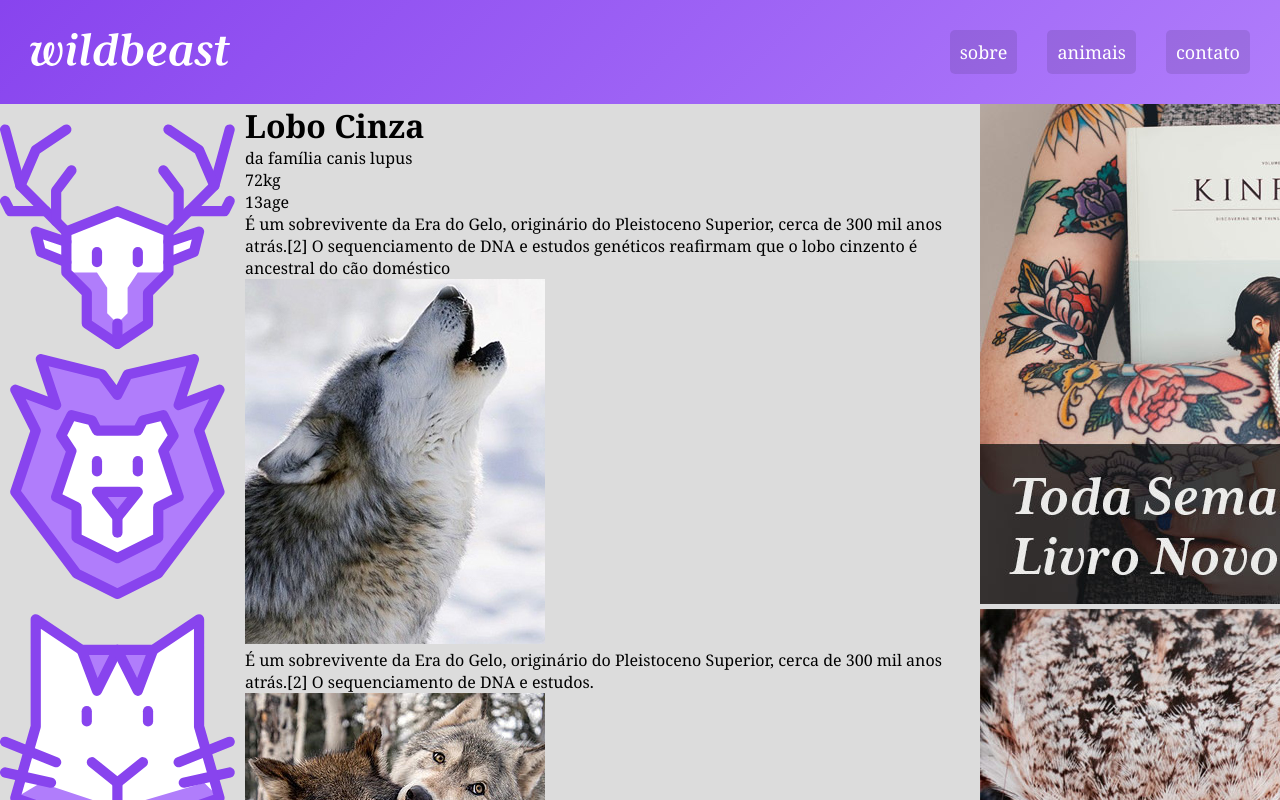
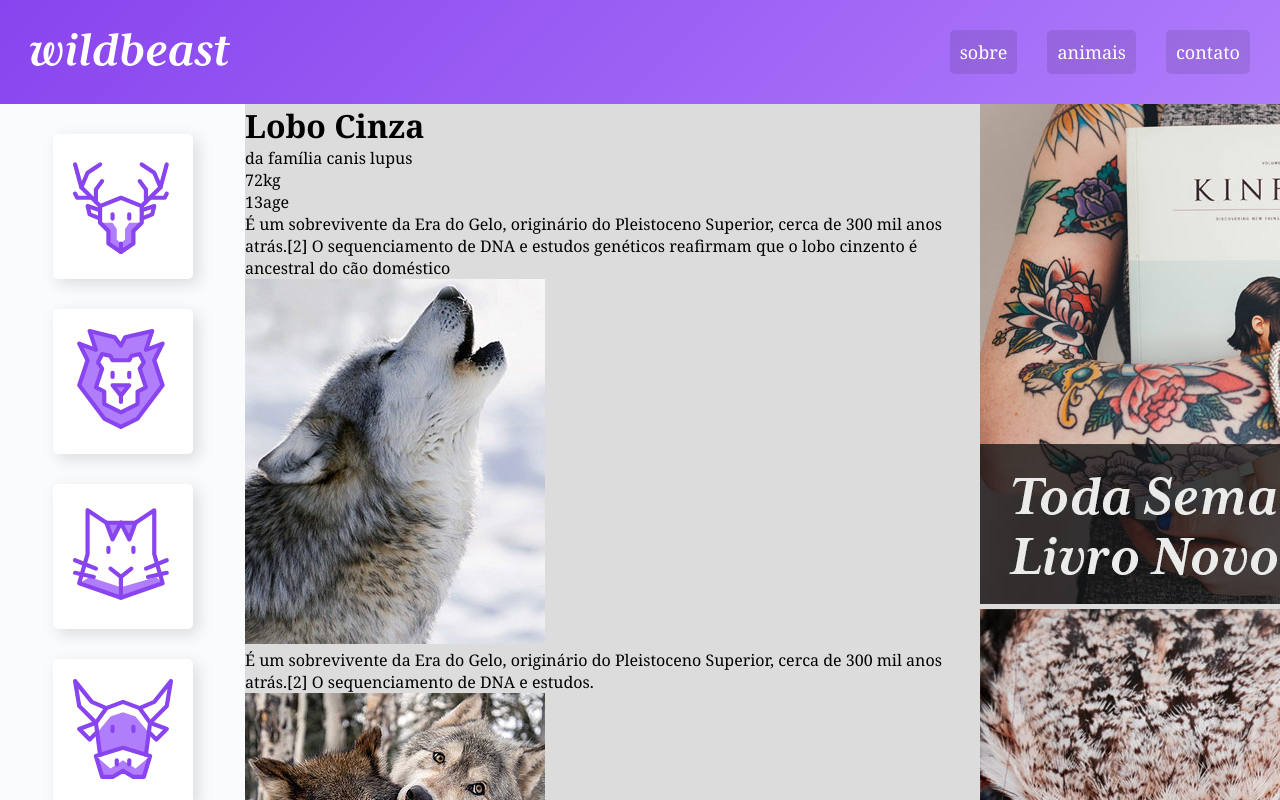
Before and after one commit to Victor-Jacon/wildbeast, a React (Create React App) app: page / in a window 1280 px wide. Shown: the top 800 px of the page. Built offline with nearby package versions, Linux system fonts and the light colour scheme.

Commit message:
estilização sidenav
-Coloquei o tamanho certo para os icones, coloquei a sombra + cor e outras estilizações pra sidenav

```diff
--- a/src/App.css
+++ b/src/App.css
@@ -84,12 +84,11 @@ body {
   grid-area: footer;
 }
 
-/* Estilização dos elementos */
+/* ESTILIZAÇÃO - HEADER*/
 .logo {
   max-width: 200px; /* */
 }
 
-/* */
 .header nav ul {
   display: flex; /* Menu - 1 de 2 - Coloca os itens na horizontal  */
   flex-wrap: wrap; /* Menu - 2 de 2 - Habilita a quebra de linha  */
@@ -120,3 +119,32 @@ body {
 .header li + li {
   margin-left: 30px; /* No primeiro ele não vai adicionar, pq o primeiro <li> não vem depois de outro li. */
 }
+
+/* SIDENAV */
+
+.sidenav {
+  background: #fafbfc;
+  padding: 30px; /* Sidenav 1 de 5 - Deixo um espaço maior para meu container de navegação, tirando este espaço dos meus <li>, pra chegar num design mais harmônico. Sem colocar esse espaçamento, o quadradinho branco ficaria colado no conteúdo, e ficaria feio.*/
+}
+
+.sidenav li a {
+  /* Sidenav 2 de 5 - Os icones svg vão ter no mínimo 60px, e no máximo 100px + o comportamento padrão aqui é inline, então a gente especifica que queremos display block pra ficar um em cima do outro*/
+  display: block;
+  min-width: 60px;
+  max-width: 100px;
+
+  /* Sidenav 3 de 5 - 0px de distancia do topo, automático nas laterais pra ficar centralizado, e 30px embaixo + colocamos o link pra ficar branco, e o fundinho continua cinza. */
+  margin: 0 auto 30px auto;
+  background: white;
+
+  /* Sidenav 4 de 5 - Com padding 20px eu Diminuo o tamanho dos icones svg, pra dar mais espaço para o meu <li> + arredondo as bordas + coloco a sombra pra parecer que tem uma profundidade no site. + coloco uma transição pra quando eu der hover no elemento ele entrar e sair de leve ao invés de ser algo abrupto */
+  padding: 20px;
+  border-radius: 5px;
+  box-shadow: 5px 5px 15px 0px rgba(44,44,44,0.15);
+  transition: .1s ease-out;
+}
+
+.sidenav li a:hover {
+  /* Sidenav 5 de 5 - Coloco a cor roxa para meu hover + */
+  background: #B07DFB;
+}
```
